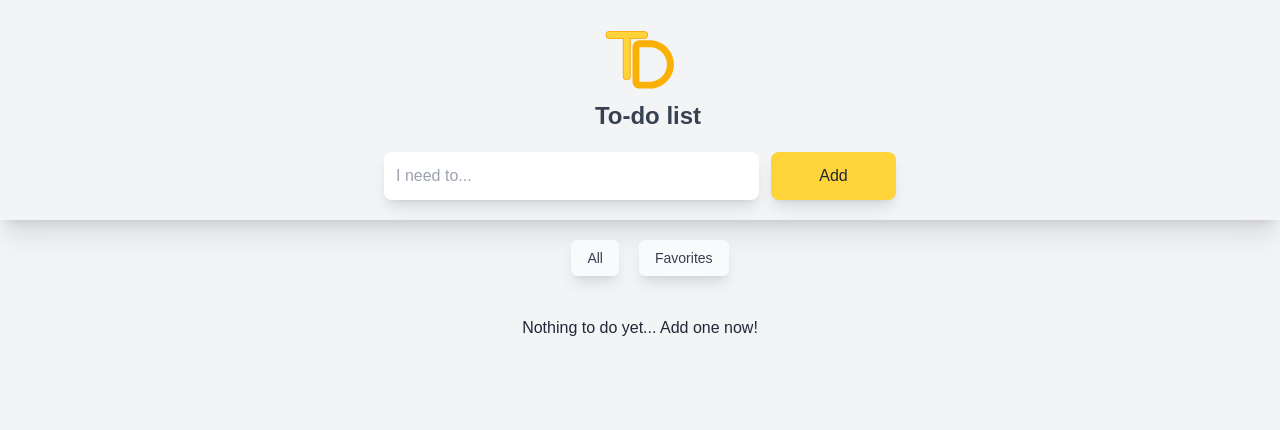
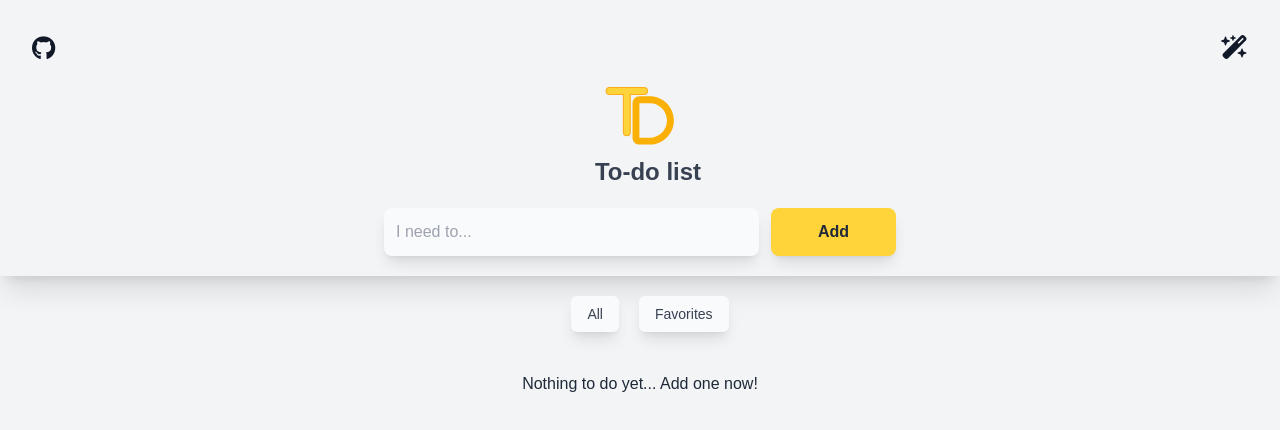
Before and after one commit to TeddyHuang-00/TodoApp, a Vue app: page / in a window 1280 px wide. Shown: the top 430 px of the page. Built offline with nearby package versions, Linux system fonts and the light colour scheme; a small style sheet from the web is missing.

Commit message:
Add dark mode

```diff
--- a/src/App.vue
+++ b/src/App.vue
@@ -1,10 +1,20 @@
 <template>
-  <main class="font-Noto min-h-screen bg-gray-100 text-gray-800 m-0 bg-scroll">
-    <header class="bg-gray-100 py-5 text-center items-center shadow-xl">
+  <main
+    :class="{ dark: theme === 'dark' || (theme === 'auto' && prefersDark) }"
+  >
+    <div
+      class="font-Noto pb-20 min-h-screen bg-gray-100 text-gray-800 m-0 bg-scroll dark:bg-slate-800 dark:text-slate-300"
+    >
+      <header
+        class="bg-gray-100 text-gray-900 py-5 text-center items-center shadow-xl dark:bg-slate-900 dark:text-slate-300"
+      >
+        <Header></Header>
         <RouterLink :to="{ name: 'home' }">
           <div class="w-full flex flex-col justify-center items-center">
             <img src="./assets/Logo.svg" alt="Site logo" class="max-w-[5rem]" />
-          <h1 class="m-0 text-2xl pt-0 ml-4 text-gray-700 font-extrabold">
+            <h1
+              class="m-0 text-2xl pt-0 ml-4 font-extrabold text-gray-700 dark:text-slate-200"
+            >
               To-do list
             </h1>
           </div>
@@ -16,11 +26,18 @@
           <component :is="Component"></component>
         </Transition>
       </RouterView>
+    </div>
   </main>
 </template>
 
 <script setup lang="ts">
 import { RouterLink, RouterView } from "vue-router";
+import Header from "./components/Header.vue";
+import { useThemeStore } from "./stores/ThemeStore";
+import { storeToRefs } from "pinia";
+
+const { theme } = storeToRefs(useThemeStore());
+const prefersDark = window.matchMedia("(prefers-color-scheme: dark)").matches;
 </script>
 
 <style>
--- /dev/null
+++ b/src/components/Header.vue
@@ -0,0 +1,38 @@
+<template>
+  <div class="w-full justify-between p-3 flex">
+    <div class="pl-5">
+      <a href="https://github.com/TeddyHuang-00/TodoApp">
+        <i class="fa-brands fa-github text-2xl"></i>
+      </a>
+    </div>
+    <div @click="handleSwitchTheme" class="pr-5 text-2xl cursor-pointer">
+      <TransitionGroup name="toggle-theme">
+        <i class="fa-solid fa-sun" v-if="themeStore.theme === 'light'"></i>
+        <i class="fa-solid fa-moon" v-else-if="themeStore.theme === 'dark'"></i>
+        <i class="fa-solid fa-wand-magic-sparkles" v-else></i>
+      </TransitionGroup>
+    </div>
+  </div>
+</template>
+
+<script setup lang="ts">
+import { useThemeStore } from "@/stores/ThemeStore";
+
+const themeStore = useThemeStore();
+const handleSwitchTheme = () => {
+  themeStore.switchTheme();
+};
+</script>
+
+<style>
+.toggle-theme-enter-from {
+  @apply translate-x-5 opacity-0;
+}
+.toggle-theme-leave-to {
+  @apply -translate-x-5 opacity-0;
+}
+.toggle-theme-enter-active,
+.toggle-theme-leave-active {
+  @apply transition-all duration-300;
+}
+</style>
--- a/src/components/TaskDetailForm.vue
+++ b/src/components/TaskDetailForm.vue
@@ -3,7 +3,7 @@
     <textarea
       type="text"
       :rows="taskDescription.split('\n').length + 1"
-      class="p-5 rounded-xl shadow-lg resize-none bg-white focus:ring-primary focus:border-primary"
+      class="p-5 rounded-xl shadow-lg resize-none bg-white focus:ring-primary focus:border-primary dark:bg-slate-600"
       placeholder="To do this, I need to..."
       v-model.lazy.trim="taskDescription"
     />
--- a/src/components/TaskForm.vue
+++ b/src/components/TaskForm.vue
@@ -4,14 +4,14 @@
     class="max-w-lg pt-5 my-0 mx-auto grid grid-cols-[3fr_1fr] gap-3"
   >
     <input
-      class="border-none p-3 rounded-lg text-gray-600 shadow-lg focus:shadow-md transition-shadow focus:ring-primary focus:border-primary"
+      class="border-none p-3 rounded-lg bg-gray-50 text-gray-600 shadow-lg focus:shadow-md transition-shadow focus:ring-primary focus:border-primary dark:bg-slate-800 dark:text-slate-200 dark:focus:bg-slate-700"
       type="text"
       placeholder="I need to..."
       @keypress.Enter="handleSubmit"
       v-model="taskTitle"
     />
     <button
-      class="bg-primary border-none p-3 rounded-lg cursor-pointer shadow-lg hover:shadow-md focus:shadow-md transition-shadow"
+      class="bg-primary border-none p-3 rounded-lg cursor-pointer shadow-lg hover:shadow-md focus:shadow-md transition-shadow text-gray-800 font-semibold"
     >
       Add
     </button>
--- a/src/components/TaskOverview.vue
+++ b/src/components/TaskOverview.vue
@@ -2,8 +2,8 @@
   <div
     class="container py-5 px-7 rounded-xl shadow-lg flex justify-between items-center transition-colors duration-300"
     :class="{
-      'bg-gray-200': task.completed,
-      'bg-gray-50 ': !task.completed,
+      'bg-gray-200 dark:bg-slate-700': task.completed,
+      'bg-gray-50 dark:bg-slate-600': !task.completed,
       'blur-[2px]': task.completed,
     }"
   >
@@ -39,7 +39,7 @@
   <Transition name="strike" appear>
     <div
       v-if="task.completed"
-      class="absolute content-[''] top-1/2 left-0 border-b-2 border-b-slate-700 w-full scale-105 rotate-3"
+      class="absolute content-[''] top-1/2 left-0 border-b-2 border-b-gray-700 dark:border-b-slate-200 w-full scale-105 rotate-3"
     ></div>
   </Transition>
 </template>
@@ -61,7 +61,7 @@
 
 <style>
 .icon {
-  @apply text-lg ml-3 cursor-pointer text-gray-300 transition-colors;
+  @apply text-lg ml-3 cursor-pointer text-gray-300 transition-colors dark:text-opacity-90;
 }
 
 .strike-enter-from,
--- /dev/null
+++ b/src/stores/ThemeStore.ts
@@ -0,0 +1,26 @@
+import { ref, computed } from 'vue'
+import { defineStore } from 'pinia'
+import type ThemeType from '@/types/ThemeType'
+
+export const useThemeStore = defineStore('themeStore', () => {
+    const loadFromLocalStorage = () => {
+        return (localStorage.getItem('to-do-list-theme') || 'auto') as ThemeType
+    }
+    const storeToLocalStorage = () => {
+        localStorage.setItem('to-do-list-theme', theme.value)
+    }
+    const theme = ref(loadFromLocalStorage() as ThemeType)
+
+    const allThemes = ['auto', 'light', 'dark'] as ThemeType[]
+
+    const switchTheme = () => {
+        const currentIndex = allThemes.indexOf(theme.value)
+        theme.value = allThemes[(currentIndex + 1) % allThemes.length]
+        storeToLocalStorage()
+    }
+
+    return {
+        theme,
+        switchTheme
+    }
+})
--- /dev/null
+++ b/src/types/ThemeType.ts
@@ -0,0 +1,3 @@
+type ThemeType = 'light' | 'dark' | 'auto'
+
+export default ThemeType
--- a/src/views/HomeView.vue
+++ b/src/views/HomeView.vue
@@ -88,7 +88,7 @@
 
 <style>
 .nav-button {
-  @apply inline-block ml-5 bg-gray-50 rounded-md border-none shadow-lg py-2 px-4 cursor-pointer text-sm font-medium text-gray-700 hover:shadow-md hover:bg-gray-100 focus:shadow-md focus:bg-gray-100 transition-all;
+  @apply inline-block ml-5 bg-gray-50 rounded-md border-none shadow-lg py-2 px-4 cursor-pointer text-sm font-medium text-gray-700 hover:shadow-md hover:bg-gray-100 focus:shadow-md focus:bg-gray-100 transition-all dark:bg-slate-700 dark:text-slate-200 dark:hover:bg-slate-600 dark:focus:bg-slate-600;
 }
 .todo-item-container {
   @apply my-5 mx-auto relative;
--- a/src/views/TaskDetailView.vue
+++ b/src/views/TaskDetailView.vue
@@ -12,7 +12,7 @@
     <div v-else>
       <div>
         <h3
-          class="text-xl max-w-sm py-3 my-5 mx-auto bg-gray-50 rounded-lg shadow-lg"
+          class="text-xl max-w-sm py-3 my-5 mx-auto bg-gray-50 rounded-lg shadow-lg dark:bg-slate-700"
         >
           {{ task.title }}
         </h3>
--- a/tailwind.config.js
+++ b/tailwind.config.js
@@ -23,4 +23,5 @@
     },
   },
   plugins: [],
+  darkMode: "class",
 };
```
Lines whose indentation alone changed are shown as unchanged.
